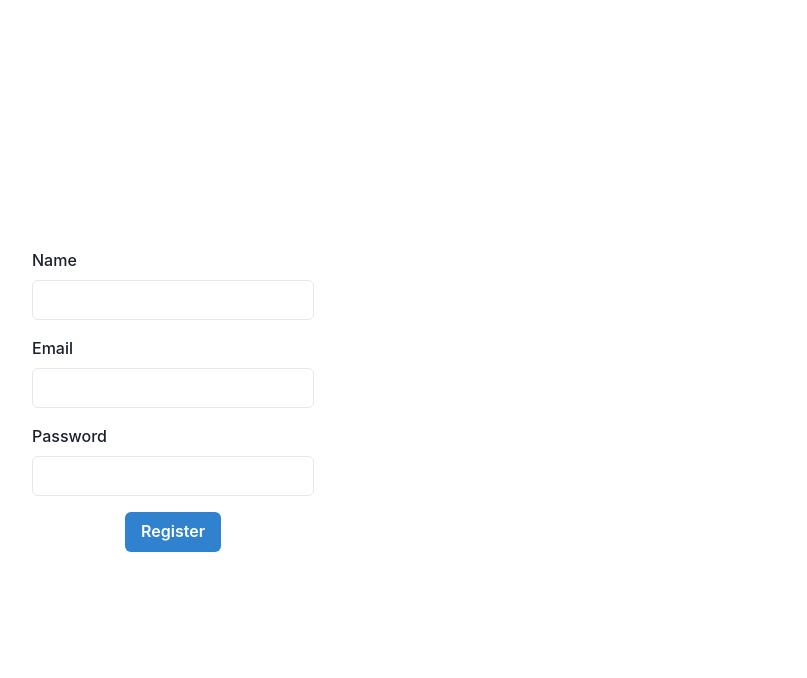
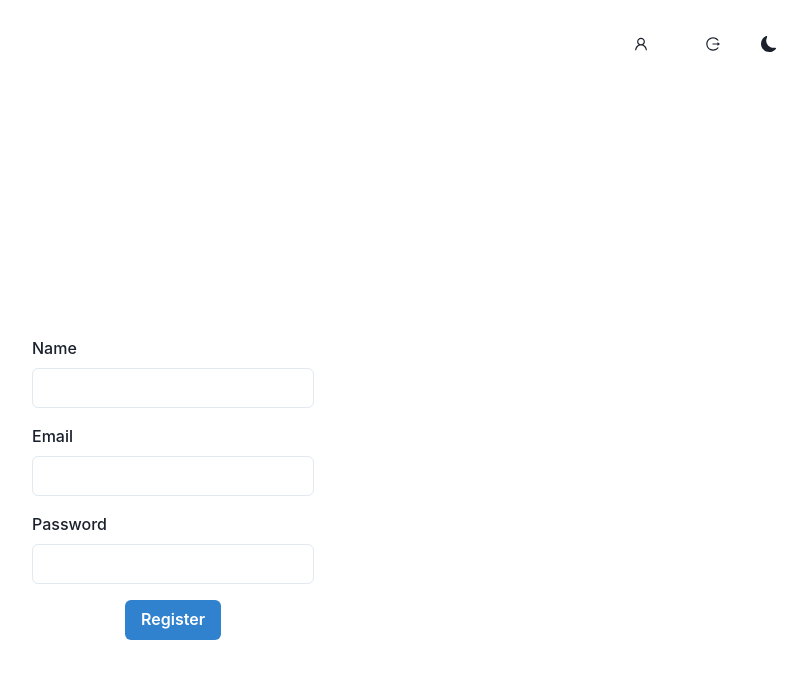
Before and after one commit to tanvirim/Movie-Hub, a React (Vite) app in the folder client/: page /register in a window 1280 px wide. Shown: the top 678 px of the page, without its empty margins (467-1274 px from the left). Built offline with nearby package versions, Linux system fonts and the light colour scheme.

Commit message:
lgin debug needed

```diff
--- a/client/package.json
+++ b/client/package.json
@@ -20,6 +20,7 @@
     "moment": "^2.29.4",
     "react": "^18.2.0",
     "react-dom": "^18.2.0",
+    "react-icons": "^4.10.1",
     "react-redux": "^8.1.2",
     "react-router-dom": "^6.14.2",
     "react-stripe-checkout": "^2.6.3",
--- a/client/src/App.jsx
+++ b/client/src/App.jsx
@@ -8,6 +8,7 @@ import Register from "./pages/Register";
 import Login from "./pages/Login";
 import ProtectedRoute from "./components/ProtectedRoute";
 import {  useSelector } from "react-redux";
+import NavBar from "./components/navbar";
 
 function App() {
 
@@ -23,12 +24,14 @@ function App() {
 
 
 <BrowserRouter>
+
+<NavBar/>
       <Routes>
         <Route path="/" element={<ProtectedRoute> <Home/></ProtectedRoute>} />
         <Route path="/login" element={<Login />} />
         <Route path="/register" element={<Register />} />
       </Routes>
-    </BrowserRouter>
+</BrowserRouter>
 
   </>
   );
--- a/client/src/apicalls/auth.js
+++ b/client/src/apicalls/auth.js
@@ -1,39 +1,4 @@
 import {axiosInstance} from './index'
-import {message} from 'antd'
-
-
-
-
-export const RegisterUser = async (payload) => {
-    try {
-        const {data}= await axiosInstance.post("/auth/register", payload);
-        if(data) {
-          window.location.href = "/login";
-          message.success(data.message)}
-    } catch (error) {
-        message.error("user exists")
-
-    }
-};
-
-// Login a user
-export const LoginUser = async (payload) => {
-    try {
-        const response = await axiosInstance.post("/auth/login", payload);
-        if(response) {
-          console.log( "response is" ,response)
-          window.location.href = "/";
-            message.success(response.data.message)
-            localStorage.setItem('token', response.data.token)
-        }
-
-    } catch (error) {
-        if(error.code ==='ERR_BAD_RESPONSE'){
-          message.error("incorrect password")
-
-        }
-    }
-}
 
 // Get current user
 export const GetCurrentUser = async () => {
--- /dev/null
+++ b/client/src/components/Navbar.jsx
@@ -0,0 +1,57 @@
+import { Flex, Text, IconButton, useColorMode, HStack } from "@chakra-ui/react";
+import { AiOutlineUser, AiOutlineLogout } from "react-icons/ai";
+import { BsFillMoonFill, BsFillSunFill } from "react-icons/bs";
+import { useDispatch, useSelector } from "react-redux";
+import { SetUser } from "../redux/usersSlice";
+// import { SetUser } from "../redux/usersSlice";
+
+const NavBar = () => {
+    const dispatch = useDispatch();
+    const { user } = useSelector((state) => state.users);
+    const { colorMode, toggleColorMode } = useColorMode();
+
+    const handleDelete = () => {
+      localStorage.removeItem("token");
+      dispatch(SetUser(null));
+    };
+
+    return (
+      <Flex
+        as="nav"
+        align="center"
+        justify="space-between"
+        wrap="wrap"
+        padding="1.5rem"
+        color="white"
+      >
+        <Text fontSize="xl" fontWeight="bold">
+          CineWorld
+        </Text>
+        <HStack>
+          <IconButton
+            icon={<AiOutlineUser />}
+            aria-label="User Profile"
+            variant="ghost"
+            mr={2}
+          />
+          <Text>{user && user.data.name}</Text>
+          <IconButton
+            icon={<AiOutlineLogout />}
+            aria-label="Logout"
+            variant="ghost"
+            onClick={handleDelete} // Call the handleDelete function when logout button is clicked
+            ml={2}
+          />
+          <IconButton
+            icon={colorMode === "light" ? <BsFillMoonFill /> : <BsFillSunFill />}
+            aria-label="Toggle Dark Mode"
+            variant="ghost"
+            onClick={toggleColorMode}
+            ml={2}
+          />
+        </HStack>
+      </Flex>
+    );
+  };
+
+export default NavBar;
--- a/client/src/main.jsx
+++ b/client/src/main.jsx
@@ -1,18 +1,26 @@
 import ReactDOM from 'react-dom/client';
-import { ChakraProvider } from "@chakra-ui/react";
+
+import { ChakraProvider,ColorModeScript } from "@chakra-ui/react";
 import './index.css';
 import App from './App';
 
 import store from './redux/store';
 import { Provider } from 'react-redux';
+import React from 'react';
 
 const root = ReactDOM.createRoot(document.getElementById('root'));
 root.render(
+
+<React.StrictMode>
+
+
+<ColorModeScript/>
 <ChakraProvider>
 <Provider
     store={store}
-  >
+    >
     <App />
   </Provider>
 </ChakraProvider>
+    </React.StrictMode>
 )
--- a/client/src/pages/Login/index.jsx
+++ b/client/src/pages/Login/index.jsx
@@ -1,12 +1,13 @@
 import { VStack, FormControl, Input, FormLabel, Button } from "@chakra-ui/react";
-import React, { useEffect } from "react"; // Don't forget to import useEffect
-import { LoginUser } from "../../apicalls/auth";
+import React from "react"; // Don't forget to import useEffect
 import { useNavigate } from "react-router-dom";
 import { useDispatch } from "react-redux";
-import { ShowLoading , HideLoading } from "../../redux/loadersSlice";
+import { ShowLoading, HideLoading } from "../../redux/loadersSlice";
+import { axiosInstance } from "../../apicalls";
+import { message } from "antd";
 
 function Login() {
-  const dispatch = useDispatch()
+  const dispatch = useDispatch();
   const navigate = useNavigate();
   const emailRef = React.useRef();
   const passwordRef = React.useRef();
@@ -19,16 +20,25 @@ function Login() {
       password: passwordRef.current.value,
     };
 
-    dispatch(ShowLoading())
-      await LoginUser(formData);
-    dispatch(HideLoading())
-  }
+    try {
+      dispatch(ShowLoading());
+      const response = await axiosInstance.post("/auth/login", formData);
+      dispatch(HideLoading());
 
-  useEffect(() => {
-    if (localStorage.getItem("token")) {
-      navigate("/");
+      if (response) {
+        localStorage.setItem("token", response.data.token);
+        navigate("/");
+      }
+    } catch (error) {
+      console.log("localstorage =" ,localStorage.getItem("token"))
+      dispatch(HideLoading());
+      if (error.code === "ERR_BAD_RESPONSE") {
+        message.error("incorrect password");
+      }
+
+
     }
-  }, []); // Don't forget to close the parenthesis here
+  };
 
   return (
     <div className="flex justify-center h-screen items-center bg-primary">
--- a/client/src/pages/Register/index.jsx
+++ b/client/src/pages/Register/index.jsx
@@ -5,11 +5,13 @@ import {
   FormLabel,
   Button,
 } from "@chakra-ui/react";
-import React, { useEffect } from "react";
+import React from "react";
 import { useDispatch } from "react-redux";
-import { RegisterUser } from "../../apicalls/auth";
+
 import { useNavigate } from "react-router-dom";
 import { ShowLoading ,HideLoading} from "../../redux/loadersSlice";
+import { axiosInstance } from "../../apicalls";
+import { message } from "antd";
 
 
 const Register = () => {
@@ -28,16 +30,22 @@ const Register = () => {
       email: emailRef.current.value,
       password: passwordRef.current.value,
     };
-    dispatch(ShowLoading())
-    await RegisterUser(formData);
-    dispatch(HideLoading())
+    try {
+      dispatch(ShowLoading())
+      const { data } = await axiosInstance.post("/auth/register", formData);
+      dispatch(HideLoading())
+      if (data) {
+        message.success(data.message);
+        navigate("/login"); // Navigate to the login page
+      }
+    } catch (error) {
+      dispatch(HideLoading())
+      message.error("user exists");
+    }
+
+
   };
 
-  useEffect(() => {
-    if (localStorage.getItem("token")) {
-      navigate("/");
-    }
-  }, []);
   return (
     <div className="flex justify-center h-screen items-center bg-primary">
       <form onSubmit={handleSubmit}>
```
Also changed, not shown: 1 other file (tests, documents, lock files or other folders).
